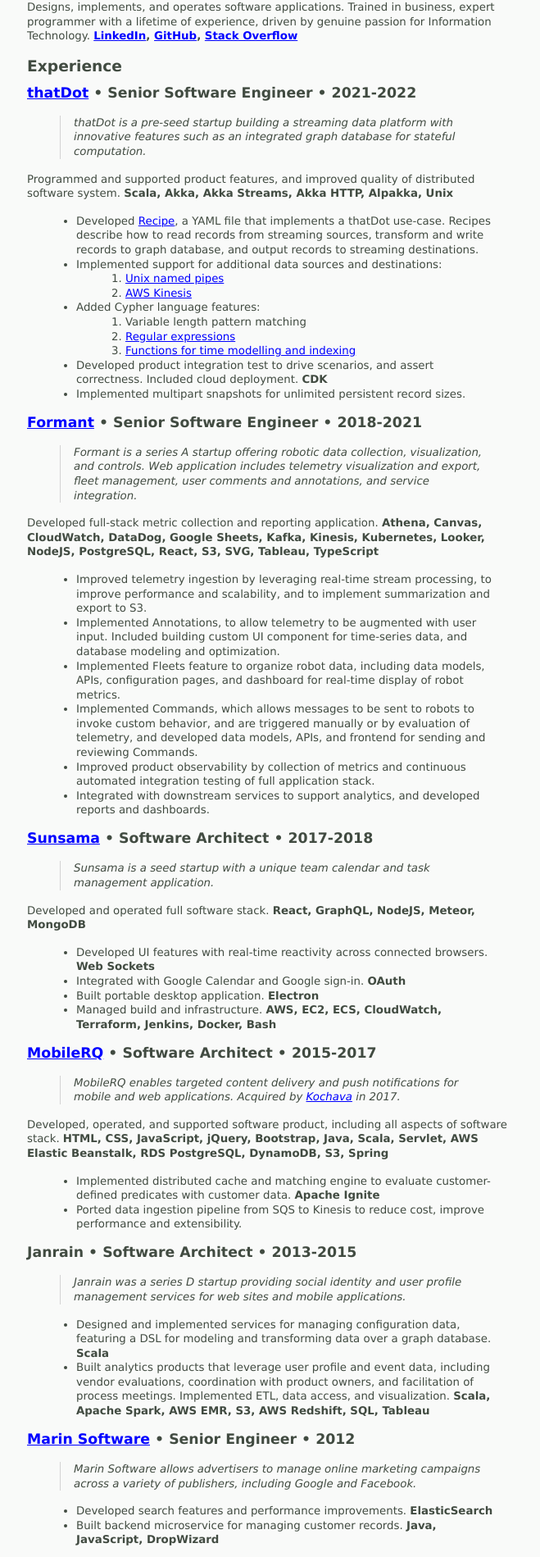
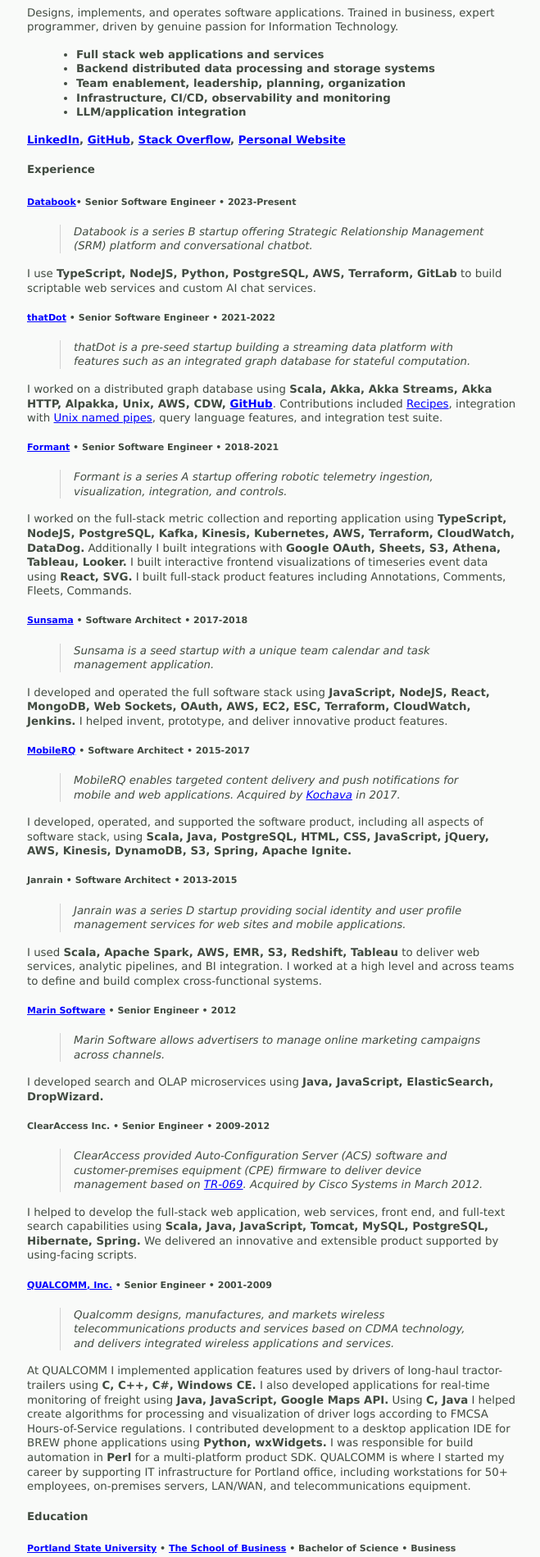
Before and after one commit to landon9720/resume, a Next.js app: page / in a window 1280 px wide. Shown: the part 96-1995 px from the top of the page at 82% size, without its empty margins (307-966 px from the left). Built offline with nearby package versions, Linux system fonts and the light colour scheme.

Commit message:
updates for length

```diff
--- a/app/resume.mdx
+++ b/app/resume.mdx
@@ -1,98 +1,67 @@
 # Landon Kuhn
 
-### [landon9720@gmail.com](mailto://landon9720@gmail.com) • Portland, Oregon • US Citizen
+##### [landon9720@gmail.com](mailto://landon9720@gmail.com) • Portland, Oregon • US Citizen
 
-Designs, implements, and operates software applications. Trained in business, expert programmer with a lifetime of experience, driven by genuine passion for Information Technology. **[LinkedIn](https://www.linkedin.com/in/landonkuhn), [GitHub](https://github.com/landon9720), [Stack Overflow](https://stackoverflow.com/users/1785/landon-kuhn)**
+Designs, implements, and operates software applications. Trained in business, expert programmer, driven by genuine passion for Information Technology.
 
-## Experience
+- **Full stack web applications and services**
+- **Backend distributed data processing and storage systems**
+- **Team enablement, leadership, planning, organization**
+- **Infrastructure, CI/CD, observability and monitoring**
+- **LLM/application integration**
 
-### [thatDot](https://www.thatdot.com/) • Senior Software Engineer • 2021-2022
+**[LinkedIn](https://www.linkedin.com/in/landonkuhn), [GitHub](https://github.com/landon9720), [Stack Overflow](https://stackoverflow.com/users/1785/landon-kuhn), [Personal Website](http://landon9720.com)**
+#### Experience
 
-> thatDot is a pre-seed startup building a streaming data platform with innovative features such as an integrated graph database for stateful computation.
+##### [Databook](https://databook.com/)• Senior Software Engineer • 2023-Present
 
-Programmed and supported product features, and improved quality of distributed software system. **Scala, Akka, Akka Streams, Akka HTTP, Alpakka, Unix**
+> Databook is a series B startup offering Strategic Relationship Management (SRM) platform and conversational chatbot.
 
-* Developed [Recipe](https://quine.io/recipes), a YAML file that implements a thatDot use-case. Recipes describe how to read records from streaming sources, transform and write records to graph database, and output records to streaming destinations.
-* Implemented support for additional data sources and destinations:
-	1. [Unix named pipes](https://docs.quine.io/components/ingest-sources/files-and-named-pipes.html#named-pipe)
-	2. [AWS Kinesis](https://quine.io/components/standing-queries/#publish-to-kinesis-stream)
-* Added Cypher language features:
-	1. Variable length pattern matching
-	2. [Regular expressions](https://docs.quine.io/reference/cypher/cypher-functions.html)
-	3. [Functions for time modelling and indexing](https://docs.quine.io/reference/reify-time.html)
-* Developed product integration test to drive scenarios, and assert correctness. Included cloud deployment. **CDK**
-* Implemented multipart snapshots for unlimited persistent record sizes.
+I use **TypeScript, NodeJS, Python, PostgreSQL, AWS, Terraform, GitLab** to build scriptable web services and custom AI chat services.
+##### [thatDot](https://www.thatdot.com/) • Senior Software Engineer • 2021-2022
 
-### [Formant](https://formant.io/) • Senior Software Engineer • 2018-2021
+> thatDot is a pre-seed startup building a streaming data platform with features such as an integrated graph database for stateful computation.
 
-> Formant is a series A startup offering robotic data collection, visualization, and controls. Web application includes telemetry visualization and export, fleet management, user comments and annotations, and service integration.
+I worked on a distributed graph database using **Scala, Akka, Akka Streams, Akka HTTP, Alpakka, Unix, AWS, CDW, [GitHub](https://github.com/thatdot/quine)**. Contributions included [Recipes](https://quine.io/recipes), integration with [Unix named pipes](https://quine.io/components/ingest-sources/files-and-named-pipes/#named-pipe), query language features, and integration test suite.
+##### [Formant](https://formant.io/) • Senior Software Engineer • 2018-2021
 
-Developed full-stack metric collection and reporting application. **Athena, Canvas, CloudWatch, DataDog, Google Sheets, Kafka, Kinesis, Kubernetes, Looker, NodeJS, PostgreSQL, React, S3, SVG, Tableau, TypeScript**
+> Formant is a series A startup offering robotic telemetry ingestion, visualization, integration, and controls.
 
-* Improved telemetry ingestion by leveraging real-time stream processing, to improve performance and scalability, and to implement summarization and export to S3.
-* Implemented Annotations, to allow telemetry to be augmented with user input. Included building custom UI component for time-series data, and database modeling and optimization.
-* Implemented Fleets feature to organize robot data, including data models, APIs, configuration pages, and dashboard for real-time display of robot metrics.
-* Implemented Commands, which allows messages to be sent to robots to invoke custom behavior, and are triggered manually or by evaluation of telemetry, and developed data models, APIs, and frontend for sending and reviewing Commands.
-* Improved product observability by collection of metrics and continuous automated integration testing of full application stack.
-* Integrated with downstream services to support analytics, and developed reports and dashboards.
-
-### [Sunsama](https://sunsama.com/) • Software Architect • 2017-2018
+I worked on the full-stack metric collection and reporting application using **TypeScript, NodeJS, PostgreSQL, Kafka, Kinesis, Kubernetes, AWS, Terraform, CloudWatch, DataDog.** Additionally I built integrations with **Google OAuth, Sheets, S3, Athena, Tableau, Looker.** I built interactive frontend visualizations of timeseries event data using **React, SVG.** I built full-stack product features including Annotations, Comments, Fleets, Commands.
+##### [Sunsama](https://sunsama.com/) • Software Architect • 2017-2018
 
 > Sunsama is a seed startup with a unique team calendar and task management application.
 
-Developed and operated full software stack. **React, GraphQL, NodeJS, Meteor, MongoDB**
-
-* Developed UI features with real-time reactivity across connected browsers. **Web Sockets**
-* Integrated with Google Calendar and Google sign-in. **OAuth**
-* Built portable desktop application. **Electron**
-* Managed build and infrastructure. **AWS, EC2, ECS, CloudWatch, Terraform, Jenkins, Docker, Bash**
-
-### [MobileRQ](http://mobilerq.com/) • Software Architect • 2015-2017
+I developed and operated the full software stack using **JavaScript, NodeJS, React, MongoDB, Web Sockets, OAuth, AWS, EC2, ESC, Terraform, CloudWatch, Jenkins.** I helped invent, prototype, and deliver innovative product features.
+##### [MobileRQ](http://mobilerq.com/) • Software Architect • 2015-2017
 
 > MobileRQ enables targeted content delivery and push notifications for mobile and web applications. Acquired by [Kochava](http://kochava.com/) in 2017.
 
-Developed, operated, and supported software product, including all aspects of software stack. **HTML, CSS, JavaScript, jQuery, Bootstrap, Java, Scala, Servlet, AWS Elastic Beanstalk, RDS PostgreSQL, DynamoDB, S3, Spring**
-
-* Implemented distributed cache and matching engine to evaluate customer-defined predicates with customer data. **Apache Ignite**
-* Ported data ingestion pipeline from SQS to Kinesis to reduce cost, improve performance and extensibility.
-
-### Janrain • Software Architect • 2013-2015
+I developed, operated, and supported the software product, including all aspects of software stack, using **Scala, Java, PostgreSQL, HTML, CSS, JavaScript, jQuery, AWS, Kinesis, DynamoDB, S3, Spring, Apache Ignite.**
+##### Janrain • Software Architect • 2013-2015
 
 > Janrain was a series D startup providing social identity and user profile management services for web sites and mobile applications.
 
-* Designed and implemented services for managing configuration data, featuring a DSL for modeling and transforming data over a graph database. **Scala**
-* Built analytics products that leverage user profile and event data, including vendor evaluations, coordination with product owners, and facilitation of process meetings. Implemented ETL, data access, and visualization. **Scala, Apache Spark, AWS EMR, S3, AWS Redshift, SQL, Tableau**
+I used **Scala, Apache Spark, AWS, EMR, S3, Redshift, Tableau** to deliver web services, analytic pipelines, and BI integration. I worked at a high level and across teams to define and build complex cross-functional systems.
+##### [Marin Software](http://marinsoftware.com/) • Senior Engineer • 2012
 
-### [Marin Software](http://marinsoftware.com/) • Senior Engineer • 2012
+> Marin Software allows advertisers to manage online marketing campaigns across channels.
 
-> Marin Software allows advertisers to manage online marketing campaigns across a variety of publishers, including Google and Facebook.
+I developed search and OLAP microservices using **Java, JavaScript, ElasticSearch, DropWizard.**
+##### ClearAccess Inc. • Senior Engineer • 2009-2012
 
-* Developed search features and performance improvements. **ElasticSearch**
-* Built backend microservice for managing customer records. **Java, JavaScript, DropWizard**
+> ClearAccess provided Auto-Configuration Server (ACS) software and customer-premises equipment (CPE) firmware to deliver device management based on [TR-069](https://www.broadband-forum.org/download/TR-069_Amendment-2.pdf). Acquired by Cisco Systems in March 2012.
 
-### ClearAccess Inc. • Senior Engineer • 2009-2012
+I helped to develop the full-stack web application, web services, front end, and full-text search capabilities using **Scala, Java, JavaScript, Tomcat, MySQL, PostgreSQL, Hibernate, Spring.** We delivered an innovative and extensible product supported by using-facing scripts.
+##### [QUALCOMM, Inc.](http://qualcomm.com/) • Senior Engineer • 2001-2009
 
-> ClearAccess provided Auto-Configuration Server (ACS) software and customer-premises equipment (CPE) firmware to deliver device management based on the Broadband Forum's [TR-069](https://www.broadband-forum.org/download/TR-069_Amendment-2.pdf) standard. Acquired by Cisco Systems in March 2012.
+> Qualcomm designs, manufactures, and markets wireless telecommunications products and services based on CDMA technology, and delivers integrated wireless applications and services.
 
-Developed web application full-stack, including data models, web services, and front end user interface for management of wireless access points, cable and DSL modems, and NAT devices. **Scala, Java, JavaScript, Tomcat, MySQL, PostgreSQL, Hibernate, Spring**
+At QUALCOMM I implemented application features used by drivers of long-haul tractor-trailers using **C, C++, C#, Windows CE.** I also developed applications for real-time monitoring of freight using **Java, JavaScript, Google Maps API.** Using **C, Java** I helped create algorithms for processing and visualization of driver logs according to FMCSA Hours-of-Service regulations. I contributed development to a desktop application IDE for BREW phone applications using **Python, wxWidgets.** I was responsible for build automation in **Perl** for a multi-platform product SDK. QUALCOMM is where I started my career by supporting IT infrastructure for Portland office, including workstations for 50+ employees, on-premises servers, LAN/WAN, and telecommunications equipment.
 
-* Developed search and reporting features, including data indexing process, custom query language, parser, and UI query builder.
-* Worked on TR-069 extensibility supported by user-facing scripts.
+#### Education
 
-### [QUALCOMM, Inc.](http://qualcomm.com/) • Senior Engineer • 2001-2009
-
-> Qualcomm designs, manufactures, and markets wireless telecommunications products and services based on its CDMA technology, and delivers integrated wireless applications and services.
-
-* Implemented application features used by drivers of long-haul tractor-trailers. **C, C++, C#, Windows CE**
-* Developed applications for real-time monitoring of freight. **Java, JavaScript, Google Maps API**
-* Created algorithms for processing and visualization of driver logs according to FMCSA Hours-of-Service regulations. **C, Java**
-* Maintained and responsible for build automation for multi-platform product SDK. **Perl**
-* Updated desktop application develop environment for BREW phone applications. **Python, wxWidgets**
-* Supported IT infrastructure for Portland office, including workstations for 50+ employees, on-premises servers, LAN/WAN, and telecommunications equipment.
-
-## Education
-
-### [Portland State University](http://pdx.edu/) • [The School of Business](https://www.pdx.edu/business) • Bachelor of Science • Business Administration: Information Systems
+##### [Portland State University](http://pdx.edu/) • [The School of Business](https://www.pdx.edu/business) • Bachelor of Science • Business Administration: Information Systems
 
 Graduated August 2001 with honors. Coursework included:
 
```
